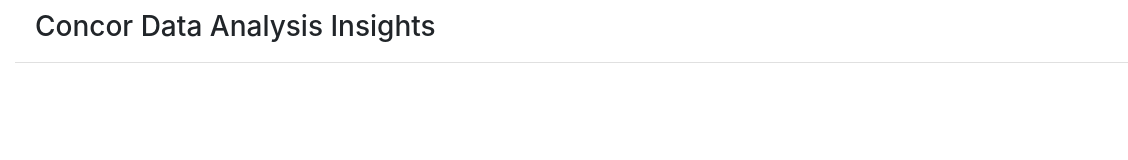
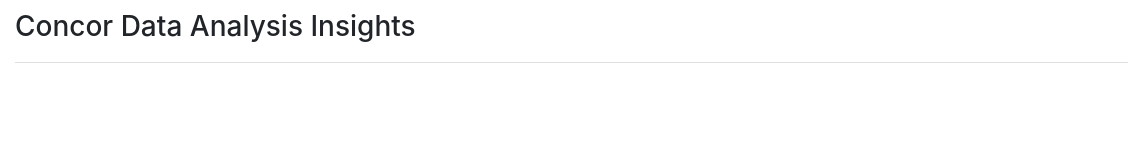
Before and after one commit to JaredN05/fleetkloud-concor, a plain HTML site: page index.html in a window 1280 px wide. Shown: the full height of the page, 0-1128 px from the left. Drawn offline with nearby package versions, Linux system fonts and the light colour scheme.

Commit message:
Adding updates to the header

```diff
--- a/index.html
+++ b/index.html
@@ -12,12 +12,14 @@
             display: flex;
             justify-content: space-between;
             align-items: center;
-            padding: 10px 20px;
+            padding: 10px 0;
             background-color: white;
             border-bottom: 1px solid #e0e0e0;
+            width: 100%;
         }
         .header img {
             max-height: 40px;
+            margin-right: 20px;
         }
     </style>
 </head>
```
